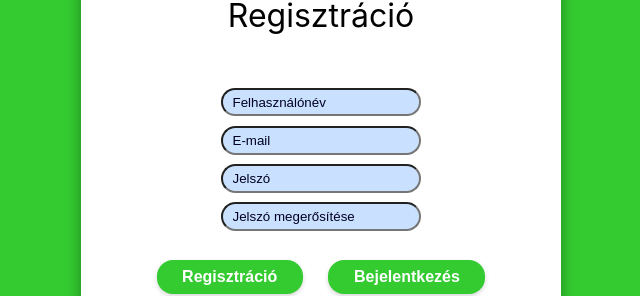
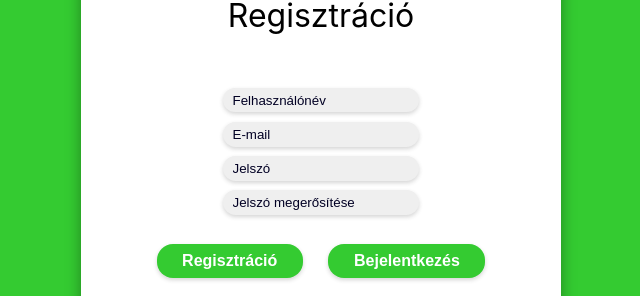
Before and after one commit to JustCat141/SZFM-Nagyprojekt, a React (Create React App) app in the folder App-frontend/app-frontend/: page / in a window 1280 px wide. Both pictures are taken after a click on the button "Regisztráció". Shown: the part 350-646 px from the top of the page, without its empty margins (319-959 px from the left). Built offline with nearby package versions, Linux system fonts and the light colour scheme.

Commit message:
Register module theme change to green

```diff
--- a/App-frontend/app-frontend/src/styles/Register.module.css
+++ b/App-frontend/app-frontend/src/styles/Register.module.css
@@ -47,7 +47,10 @@
     /*Input fieldek szövege*/
     padding: 0.3rem 0.6rem;
     border-radius: 1rem;
-    background-color: #c9e0fe;
+    /*background-color: #c9e0fe;*/
+    background-color:  #EFEFEF;
+    border: none;
+    box-shadow: rgb(47, 46, 46, 0.2) 0px 2px 4px;
 }
 
 ::placeholder {
--- a/App-frontend/app-frontend/src/styles/UserQuestionnairesList.module.css
+++ b/App-frontend/app-frontend/src/styles/UserQuestionnairesList.module.css
@@ -9,6 +9,8 @@
     /*Felhasználóhoz tartozó kérdőívek listája*/
     list-style: none;
     padding: 0;
+    display: flex;
+    flex-wrap: wrap;
 }
 
 .UserQuestionnairesList-list-item {
@@ -23,6 +25,7 @@
     width: 20rem;
     text-transform: uppercase;
     font-weight: 600;
+    height: 10rem;
 }
 
 .UserQuestionnairesList-list-item:hover {
```
